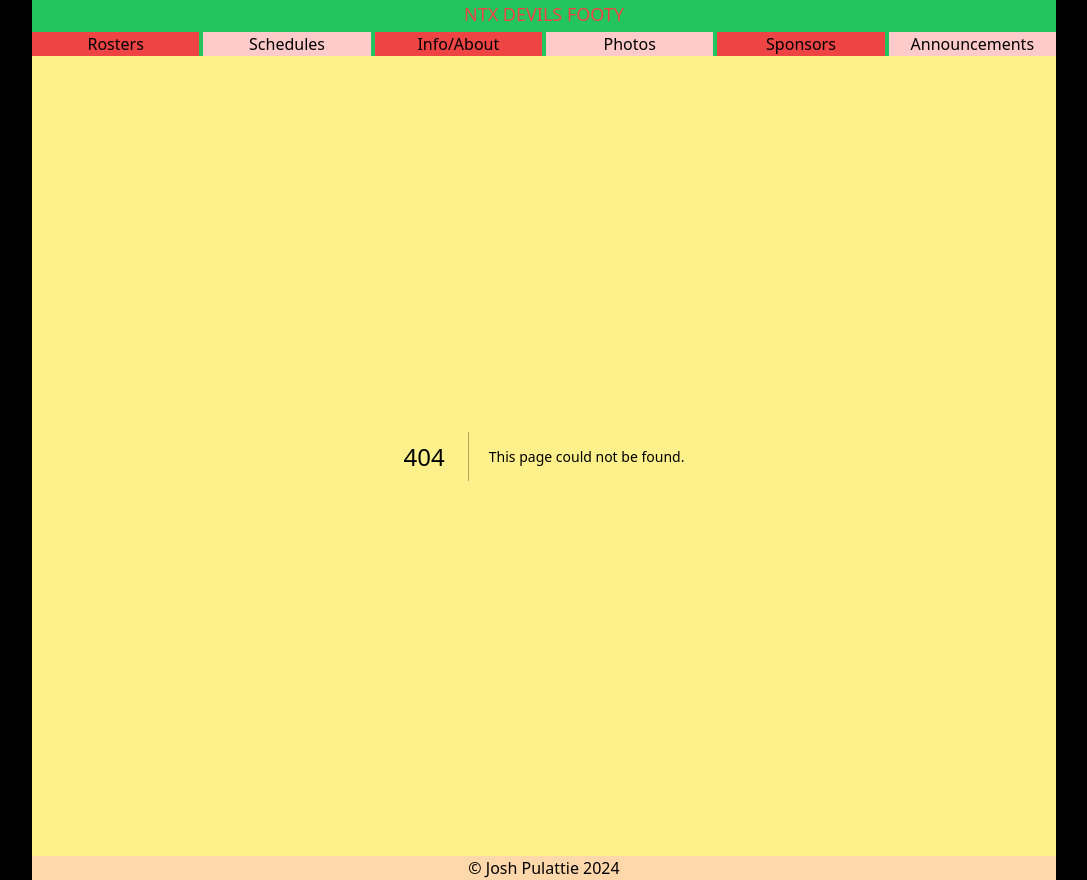
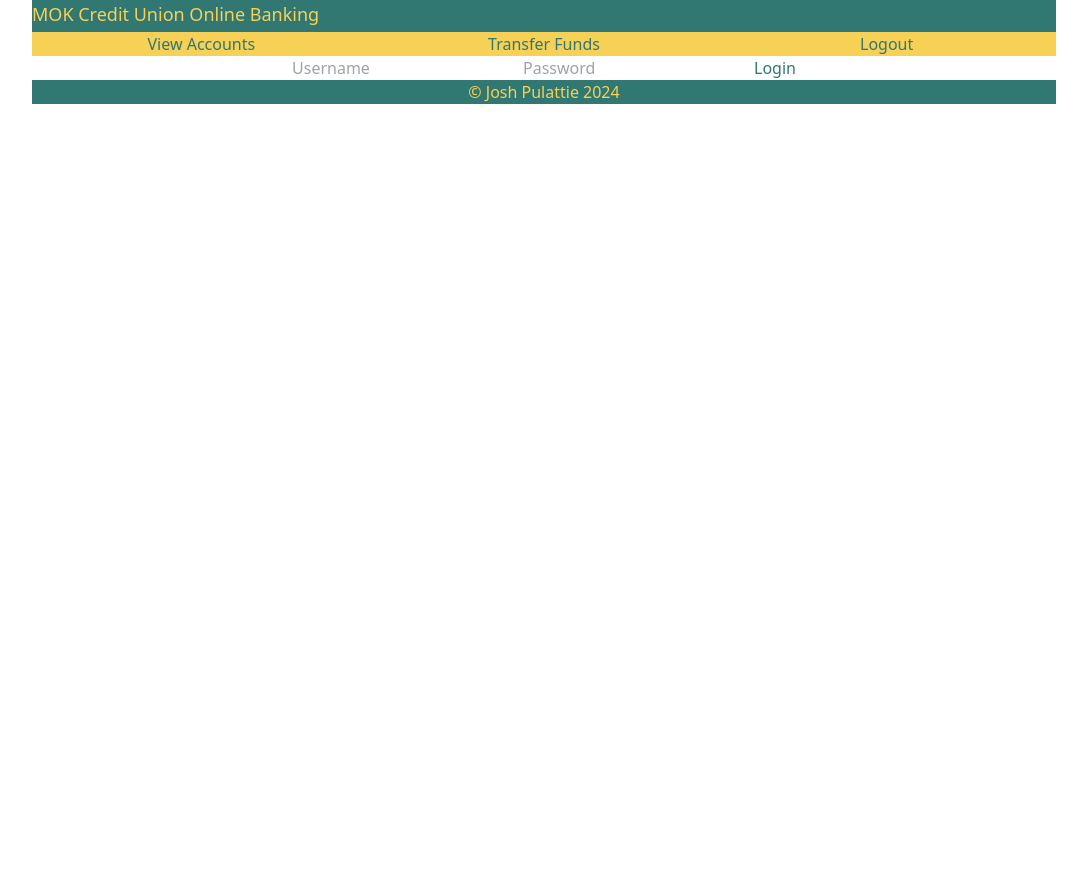
Before and after one commit to jpulattie/nextjsProject, a Next.js app: page /Calls in a window 1280 px wide. Before the commit this address had no page. Shown: the whole page, without its empty margins (96-1183 px from the left). After the commit the page ends 800 px from the top, so only its background shows below. Built offline with nearby package versions, Linux system fonts and the light colour scheme.

Commit message:
header fixes, added pictures, need to fix overlow

```diff
--- /dev/null
+++ b/app/Calls/page.js
@@ -0,0 +1,72 @@
+'use server'
+
+
+import { FormEvent} from 'react'
+import { useRouter } from 'next/navigation'
+
+export async function vendorLogin() {
+    let vendorUserName = process.env.vendorUserName;
+    let vendorPassword = process.env.vendorPassword;
+    async function fetch(req,res) {
+
+    }
+}
+
+async function endUserLogin(userName,password) {
+    let user = userName;
+    let pass = password;
+
+    const call = `<query xmlns="http://www.corelationinc.com/queryLanguage/v1.0"
+    sessionId="${req.session.sessionID}">
+    <sequence>
+      <transaction>
+      <step>
+        <loginVerify>
+        <loginId>${user}</loginId>
+        <password>${pass}</password>
+        </loginVerify>
+      </step>
+      </transaction>
+    </sequence>
+    </query>
+    `;
+
+    try {
+        const settings = {
+            method: 'POST',
+            headers: { 'Content-Type': 'application/x-www-form-urlencoded'}
+        };
+    const response = await fetch(process.env.CONNECTION_URL, settings);
+    if (response.status === 200) {
+        const text = await response.text();
+        console.log('Request: ', call)
+        console.log('Response: ', text)
+        return text;
+    }
+    } catch (e) {
+        return e;
+    }
+}
+
+export default function Login() {
+    const router = useRouter()
+
+async function handleSubmit(event) {
+    event.preventDefault()
+
+    const formData = new FormData(event.currentTarget)
+    const userName = formData.get('username')
+    const password = formData.get('password')
+
+    const response = await fetch()
+}
+
+
+return (
+    <form onSubmit={handleSubmit}>
+      <input type="name" name="username" placeholder="Username" required />
+      <input type="password" name="password" placeholder="Password" required />
+      <button type="submit">Login</button>
+    </form>
+  )
+}
--- /dev/null
+++ b/app/SendCall/page..js
@@ -0,0 +1,13 @@
+export default function Call(apiCall) {
+    const call = apiCall
+    const connection = process.env.CONNECTION_URL
+    const settings = {
+        method: 'POST',
+        body: call,
+        headers: {'content-type': 'application/x-www-form-urlencoded'}
+    }
+
+    const response = await fetch(connection, settings);
+    if (response.status === 200)
+
+}
--- /dev/null
+++ b/app/TransferFunds/page.js
@@ -0,0 +1,7 @@
+export default function TransferFunds() {
+    return(
+        <div>
+            <h1>Sponsors Page</h1>
+        </div>
+    )
+}
--- a/app/info/page.js
+++ /dev/null
@@ -1,7 +0,0 @@
-export default function Info() {
-    return(
-        <div>
-            <h1>Info</h1>
-        </div>
-    )
-}
--- a/app/layout.js
+++ b/app/layout.js
@@ -1,6 +1,8 @@
 import { Roboto } from "next/font/google";
 import "./globals.css";
 import Link from 'next/link';
+import Image from "next/image";
+
 
 const roboto = Roboto({
   variable: "--font-roboto",
@@ -10,41 +12,46 @@ const roboto = Roboto({
 
 
 export const metadata = {
-  title: "NTX Devils",
-  description: "North Texas Devils Australian Rules Football Club",
+  title: "MOKCU",
+  description: "MOK Credit Union",
 };
 
 export default function RootLayout({ children }) {
   return (
     <html lang="en">
       <head>
-        <title>NTX Devils</title>
-        <meta name="description" content="NTX Aussie Rules Football Club" />
+        <title>MOKCU Online Banking</title>
+        <meta name="description" content="MOK Credit Union Online Banking" />
         <link rel="icon" href="/favicon.ico" />
       </head>
       <body
-        className="ml-[10%] mr-[10%] bg-black text-black text-center {`${roboto.variable} antialiased`}"
+        className="ml-[10%] mr-[10%] bg-white text-myrtleGreen text-center {`${roboto.variable} antialiased`}"
       >
 
-      <header className="grid grid-cols-auto grid-row-2 gap-1 sm:grid-cols-2 md:grid-cols-3 lg:grid-cols-6 container m-auto bg-green-500">
-          <h1 className="row-start-1 col-span-full font-roboto text-lg text-red-500 text-4xl">NTX DEVILS FOOTY</h1>
-          <nav className="row-start-2 gap-1 col-span-6 grid cols-1 sm:grid-cols-2 md:grid-cols-3 lg:grid-cols-6 container m-auto">
-            <Link className="tile bg-red-500" href="/rosters">Rosters</Link>
-            <Link className="tile bg-red-200" href="/schedules">Schedules</Link>
-            <Link className="tile bg-red-500" href="/info">Info/About</Link>
-            <Link className="tile bg-red-200" href="/photos">Photos</Link>
-            <Link className="tile bg-red-500" href="/sponsors">Sponsors</Link>
-            <Link className="tile bg-red-200" href="/">Announcements</Link>
+      <header className="grid grid-row-2 gap-1 sm:grid-cols-6 md:grid-cols-6 lg:grid-cols-6 container m-auto bg-myrtleGreen text-primroseYellow">
+          <div className="col-span-1 sm:col-span-6 md:col-span-6 lg:col-span-6 flex justify-between items-center bg-myrtleGreen text-primroseYellow">
+
+
+            <Link href="/" className="col-span-6 font-roboto text-lg text-4.5xl bg-myrtleGreen text-primroseYellow text-center">
+              <h1>MOK Credit Union Online Banking</h1>
+            </Link>
+
+          </div>
+          <nav className="row-start-2 gap-1 col-span-6 grid cols-1 sm:grid-cols-6 md:grid-cols-6 lg:grid-cols-6 container m-auto bg-primroseYellow text-myrtleGreen text-base">
+            <Link className="col-span-2" href="/rosters">View Accounts</Link>
+            <Link className="col-span-2" href="/schedules">Transfer Funds</Link>
+            <Link className="col-span-2" href="/">Logout</Link>
+
           </nav>
 
       </header>
 
-        <main className="text-center grid grid-cols-1 grid-row-6 row-span-6 container m-auto bg-yellow-200">
+        <main className="text-center grid grid-cols-1 grid-row-6 row-span-6 container m-auto bg-white text-myrtleGreen">
           {children}
         </main>
 
 
-      <footer className="grid grid-cols-1 grid-row-6 container m-auto bg-orange-200">
+      <footer className="grid grid-cols-1 grid-row-6 container m-auto bg-myrtleGreen text-primroseYellow">
         <p>&copy; Josh Pulattie 2024</p>
       </footer>
 
--- a/app/page.js
+++ b/app/page.js
@@ -1,34 +1,27 @@
 import Image from "next/image";
+import Form from 'next/form';
+//import { useState } from 'react';
 
 export default function Home() {
+  //let [userName, setUserName] = useState('');
+  //let [password, setPassword] = useState('');
+
+  const handleSubmit = (submit) => {
+    event.preventDefault();
+    console.log('username: ',userName);
+    console.log('password: ',password);
+  };
+
   return (
     <div>
       <main>
-        <Image
-          className="dark:invert"
-          src="/next.svg"
-          alt="Next.js logo"
-          width={180}
-          height={38}
-          priority
-        />
-
-
         <div>
-          <a
-            href="https://vercel.com/new?utm_source=create-next-app&utm_medium=appdir-template-tw&utm_campaign=create-next-app"
-            target="_blank"
-            rel="noopener noreferrer"
-          >
-            <Image
-              className="dark:invert"
-              src="/vercel.svg"
-              alt="Vercel logomark"
-              width={20}
-              height={20}
-            />
-            Deploy now
-          </a>
+          <h2> Please Login </h2>
+          <Form action="/Calls">
+            <input name="username" />
+            <input password="password" />
+            <button type="submit">Login</button>
+          </Form>
         </div>
       </main>
 
--- a/app/photos/page.js
+++ /dev/null
@@ -1,7 +0,0 @@
-export default function Photos() {
-    return(
-        <div>
-            <h1>Photos Page</h1>
-        </div>
-    )
-}
--- a/app/rosters/page.js
+++ /dev/null
@@ -1,7 +0,0 @@
-export default function Roster() {
-    return(
-        <div>
-            <h1>Rosters Page</h1>
-        </div>
-    )
-}
--- a/app/schedules/page.js
+++ /dev/null
@@ -1,9 +0,0 @@
-export default function Schedule() {
-    return(
-        <div>
-            <p>Schedules Page</p>
-        </div>
-    )
-}
-
-//CHECK
--- a/app/sponsors/page.js
+++ b/app/viewAccounts/page.js
@@ -1,4 +1,4 @@
-export default function Sponsors() {
+export default function ViewAccounts() {
     return(
         <div>
             <h1>Sponsors Page</h1>
--- a/tailwind.config.mjs
+++ b/tailwind.config.mjs
@@ -10,7 +10,13 @@ export default {
       colors: {
         background: "var(--background)",
         foreground: "var(--foreground)",
+        myrtleGreen: '#317873',
+        primroseYellow: '#f6d155',
+        roseRed: '#FF033E'
       },
+      fontSize: {
+        "4.5xl":"2rem"
+      }
     },
   },
   plugins: [],
```
Also changed, not shown: public/logo.png (added), public/usaflLogo.png (added).
